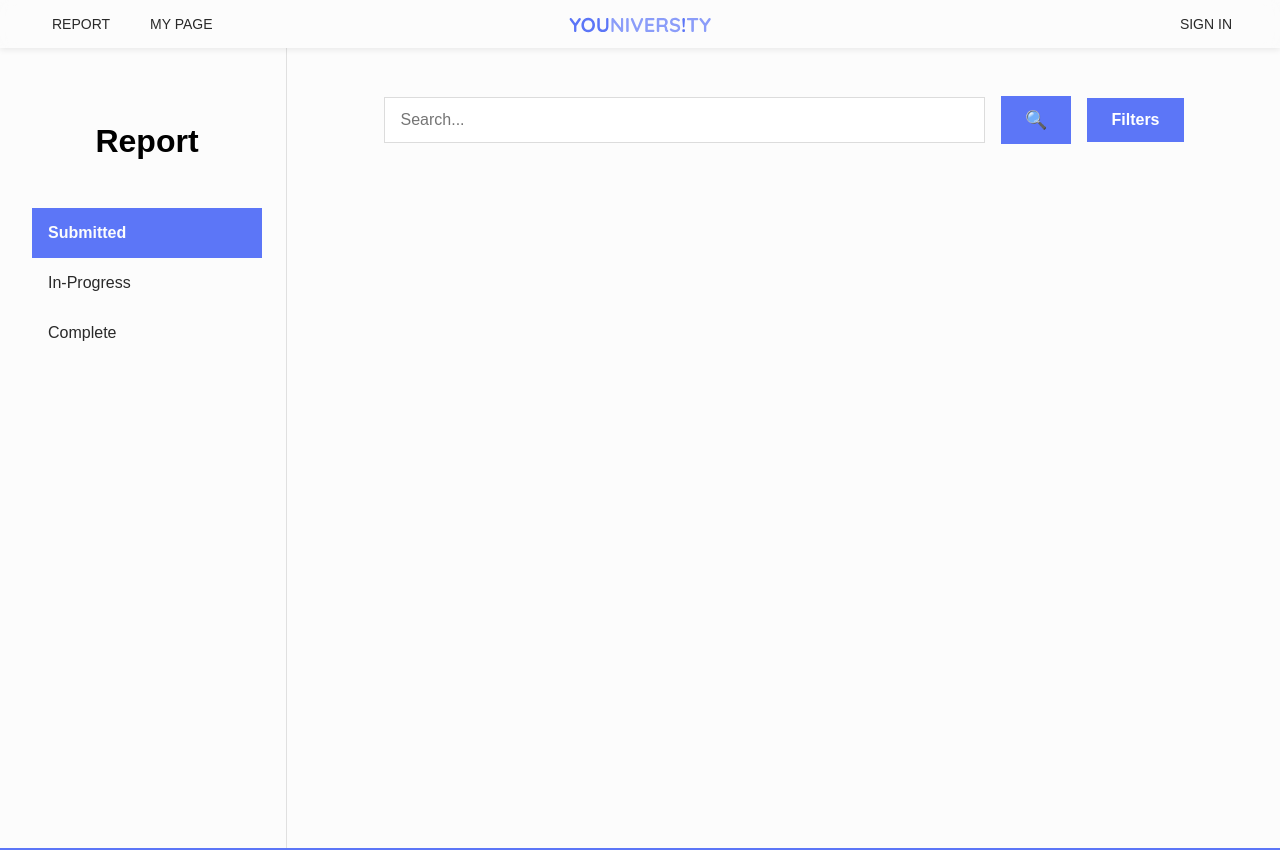
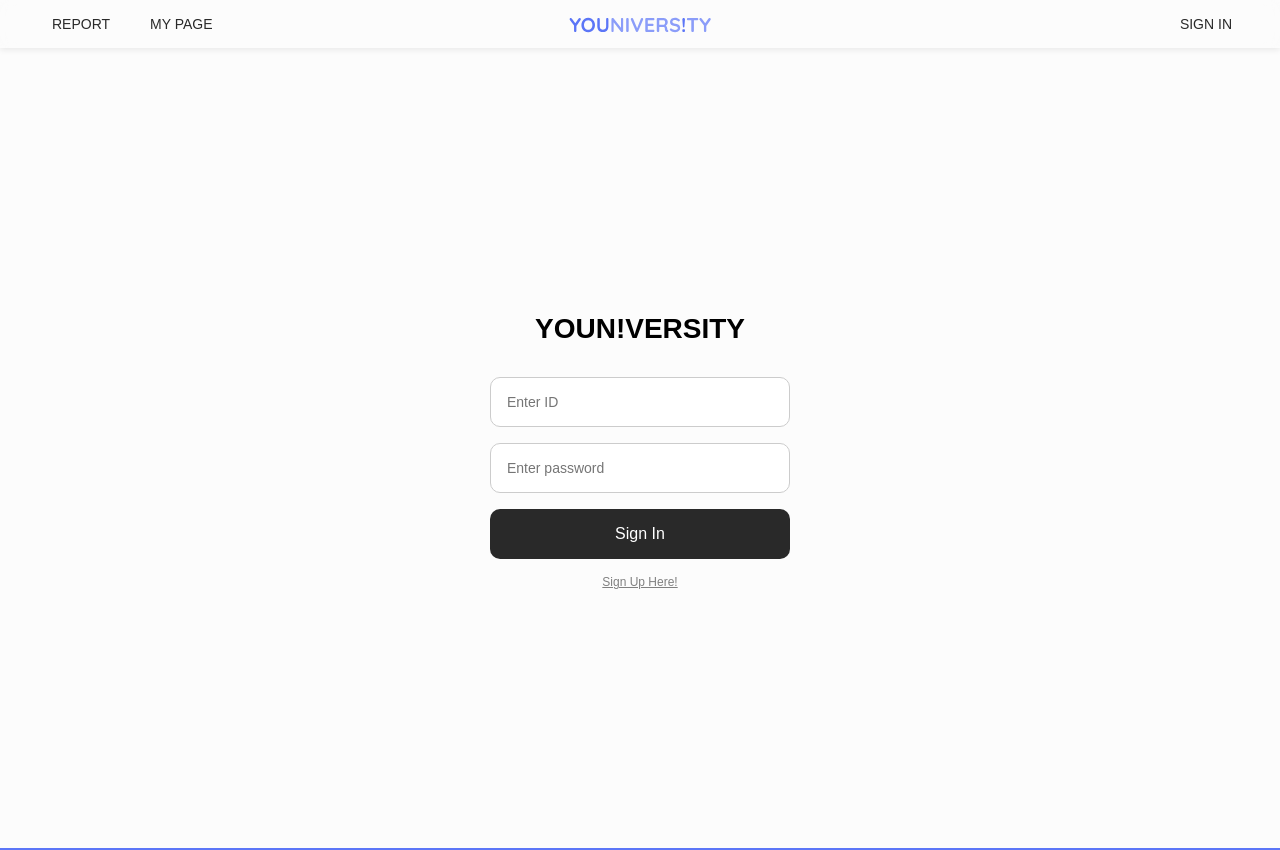
Before and after one commit to jung-junyoung/YouniversityV5, a React (Create React App) app in the folder web/: page / in a window 1280 px wide. Shown: the top 850 px of the page. Built offline with nearby package versions, Linux system fonts and the light colour scheme; a web font is replaced by a local one.

Commit message:
sign in and out

```diff
--- a/web/src/App.css
+++ b/web/src/App.css
@@ -338,3 +338,62 @@ footer {
   padding: 0.8rem 1.5rem;
   cursor: pointer;
 }
+
+/* Sign In CSS */
+.SignIn-container {
+  display: flex;
+  flex-direction: column;
+  align-items: center;
+  justify-content: center;
+  height: 100vh;
+  padding: 2rem;
+  box-sizing: border-box;
+}
+
+.SignIn-title {
+  font-size: 28px;
+  font-weight: 800;
+  margin-bottom: 2rem;
+  text-align: center;
+}
+
+.SignIn-form {
+  display: flex;
+  flex-direction: column;
+  gap: 1rem;
+  width: 100%;
+  max-width: 300px;
+  min-width: 200px;
+}
+
+.SignIn-form input {
+  padding: 1rem;
+  font-size: 14px;
+  border: 1px solid #ccc;
+  border-radius: 10px;
+  width: 100%;
+  box-sizing: border-box;
+}
+
+.SignIn-form button {
+  padding: 1rem;
+  font-size: 16px;
+  background-color: #292929;
+  color: white;
+  border: none;
+  border-radius: 10px;
+  cursor: pointer;
+  width: 100%;
+}
+
+.SignIn-footer {
+  margin-top: 1rem;
+  font-size: 12px;
+  color: gray;
+}
+
+.SignUp-link {
+  color: gray;
+  text-decoration: underline;
+  cursor: pointer;
+}
--- a/web/src/App.js
+++ b/web/src/App.js
@@ -1,28 +1,37 @@
 import './App.css';
-import kyle from './assets/kyle.webp';
 import Nav from './component/Nav';
 import Report from './component/Report';
 import MyPage from './component/MyPage';
 import Footer from './component/Footer';
 import SignIn from './component/SignIn';
+import ProtectedRoute from './component/ProtectedRoute';
 import { BrowserRouter, Route, Routes } from 'react-router-dom';
+import React, { useState } from 'react';
 
 function App() {
+  const [isLoggedIn, setIsLoggedIn] = useState(false);
+
   return (
     <BrowserRouter>
       <div className="App">
         <main>
-          <Nav />
+          <Nav isLoggedIn={isLoggedIn} onLogout={() => setIsLoggedIn(false)} />
             <Routes>
-              <Route path='/' element={<Report />} />
-              <Route path='/MyPage' element={<MyPage />} />
-              <Route path='/SignIn' element={<SignIn /> } />
+              <Route path='/' element={<SignIn onLogin={() => setIsLoggedIn(true)} />} />
+              <Route path='/Report' element={
+                  <ProtectedRoute isLoggedIn={isLoggedIn}>
+                    <Report />
+                  </ProtectedRoute>
+              } />
+              <Route path='/MyPage' element={
+                <ProtectedRoute isLoggedIn={isLoggedIn}>
+                  <MyPage />
+                </ProtectedRoute>
+              } />
             </Routes>
+
+          <Footer />
         </main>
-
-        <footer>
-          <Footer />
-        </footer>
       </div>
     </BrowserRouter>
   );
--- a/web/src/component/Nav.js
+++ b/web/src/component/Nav.js
@@ -1,13 +1,10 @@
-import { Link } from 'react-router-dom';
+import { Link, useNavigate } from 'react-router-dom';
 import React, { useState, useEffect } from 'react';
 import logo from '../assets/NavLogo.svg';
 
-function Nav() {
+function Nav({ isLoggedIn, onLogout }) {
     const [isHidden, setIsHidden] = useState(false);
     const [lastScrollY, setLastScrollY] = useState(0);
-
-    // 로그인 상태 (임시)
-    const [isLoggedIn, setIsLoggedIn] = useState(false);
 
     const handleScroll = () => {
         const currentScrollY = window.scrollY;
@@ -19,7 +16,14 @@ function Nav() {
         }
 
         setLastScrollY(currentScrollY);
-      };
+    };
+
+    const navigate = useNavigate();
+
+    const handleLogoutClick = () => {
+        onLogout();
+        navigate('/');
+    };
 
     useEffect(() => {
         window.addEventListener('scroll', handleScroll);
@@ -27,14 +31,10 @@ function Nav() {
         return () => window.removeEventListener('scroll', handleScroll);
     }, [lastScrollY]);
 
-    const handleLogout = () => {
-        setIsLoggedIn(false);
-    };
-
     return (
         <nav className={`Nav-bar ${isHidden ? 'Nav-hidden' : ''}`}>
             <div className="Nav-section left">
-                <Link className='Nav-menu' to={'/'}>REPORT</Link>
+                <Link className='Nav-menu' to={'/Report'}>REPORT</Link>
                 <Link className='Nav-menu' to={'/MyPage'}>MY PAGE</Link>
             </div>
 
@@ -44,11 +44,11 @@ function Nav() {
 
             <div className="Nav-section right">
                 {isLoggedIn ? (
-                    <button className="Nav-button right-menu" onClick={handleLogout}>
+                    <button className="Nav-button right-menu" onClick={handleLogoutClick}>
                         SIGN OUT
                     </button>
                 ) : (
-                    <Link className="Nav-menu right-menu" to="/SignIn">
+                    <Link className="Nav-menu right-menu" to="/">
                         SIGN IN
                     </Link>
                 )}
--- /dev/null
+++ b/web/src/component/ProtectedRoute.js
@@ -0,0 +1,8 @@
+import React from 'react';
+import { Navigate } from 'react-router-dom';
+
+function ProtectedRoute({ isLoggedIn, children }) {
+  return isLoggedIn ? children : <Navigate to="/" replace />;
+}
+
+export default ProtectedRoute;
--- a/web/src/component/SignIn.js
+++ b/web/src/component/SignIn.js
@@ -1,11 +1,42 @@
-import React from "react";
+import React, { useState } from 'react';
+import { useNavigate } from 'react-router-dom';
 
-const SignIn = () => {
+function SignIn({ onLogin }) {
+  const [id, setId] = useState('');
+  const [pw, setPw] = useState('');
+  const navigate = useNavigate();
+
+  const handleSubmit = (e) => {
+    e.preventDefault();
+    onLogin();  // App의 상태 변경
+    navigate('/Report');
+  };
+
   return (
-    <div>
-
+    <div className="SignIn-container">
+      <h1 className="SignIn-title">YOUN!VERSITY</h1>
+      <form onSubmit={handleSubmit} className="SignIn-form">
+        <input
+          type="text"
+          placeholder="Enter ID"
+          value={id}
+          onChange={(e) => setId(e.target.value)}
+        />
+        <input
+          type="password"
+          placeholder="Enter password"
+          value={pw}
+          onChange={(e) => setPw(e.target.value)}
+        />
+        <button type="submit">Sign In</button>
+      </form>
+      <p className="SignIn-footer">
+        <span className="SignUp-link" onClick={() => alert("Sign Up page coming soon!")}>
+          Sign Up Here!
+        </span>
+      </p>
     </div>
   );
-};
+}
 
 export default SignIn;
```
